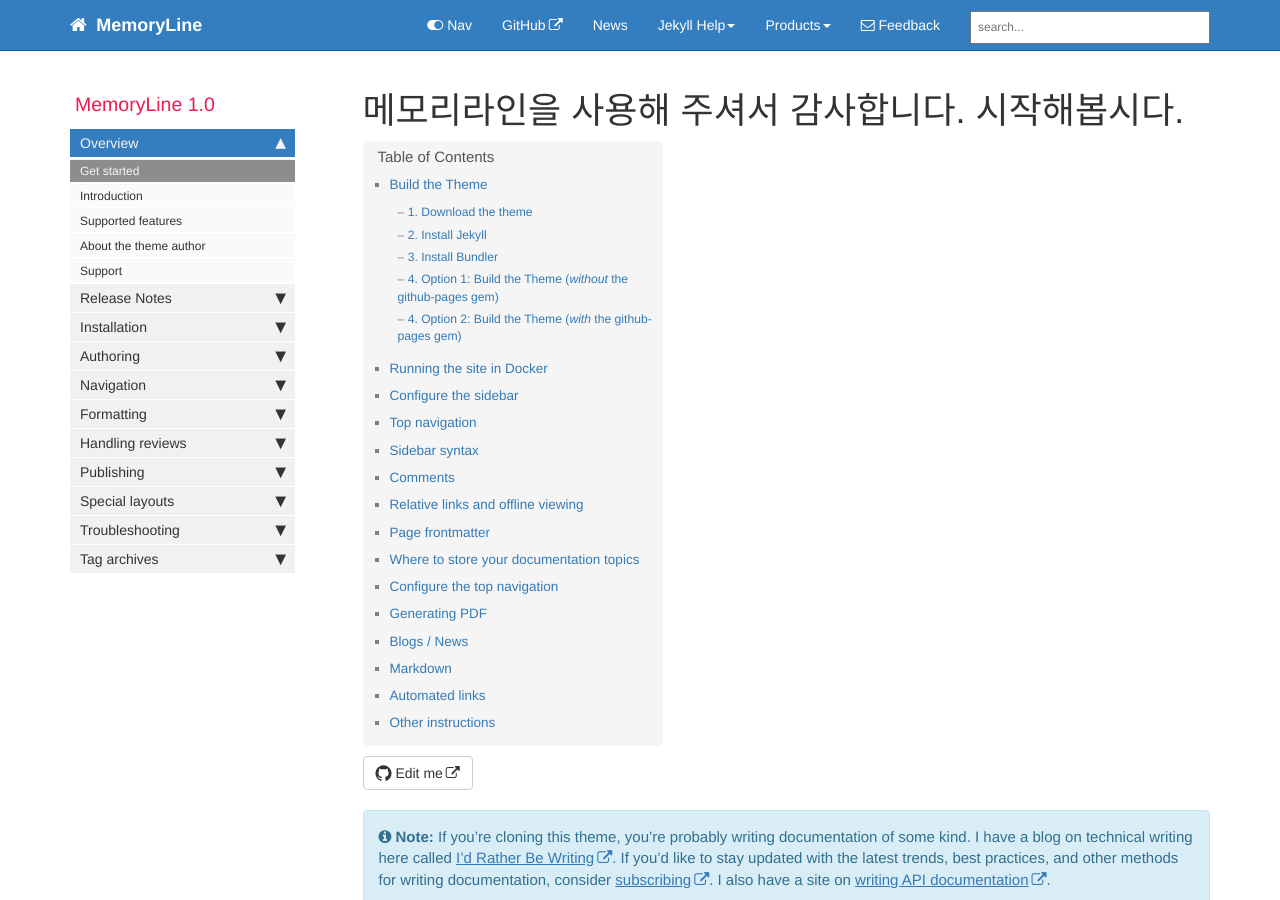
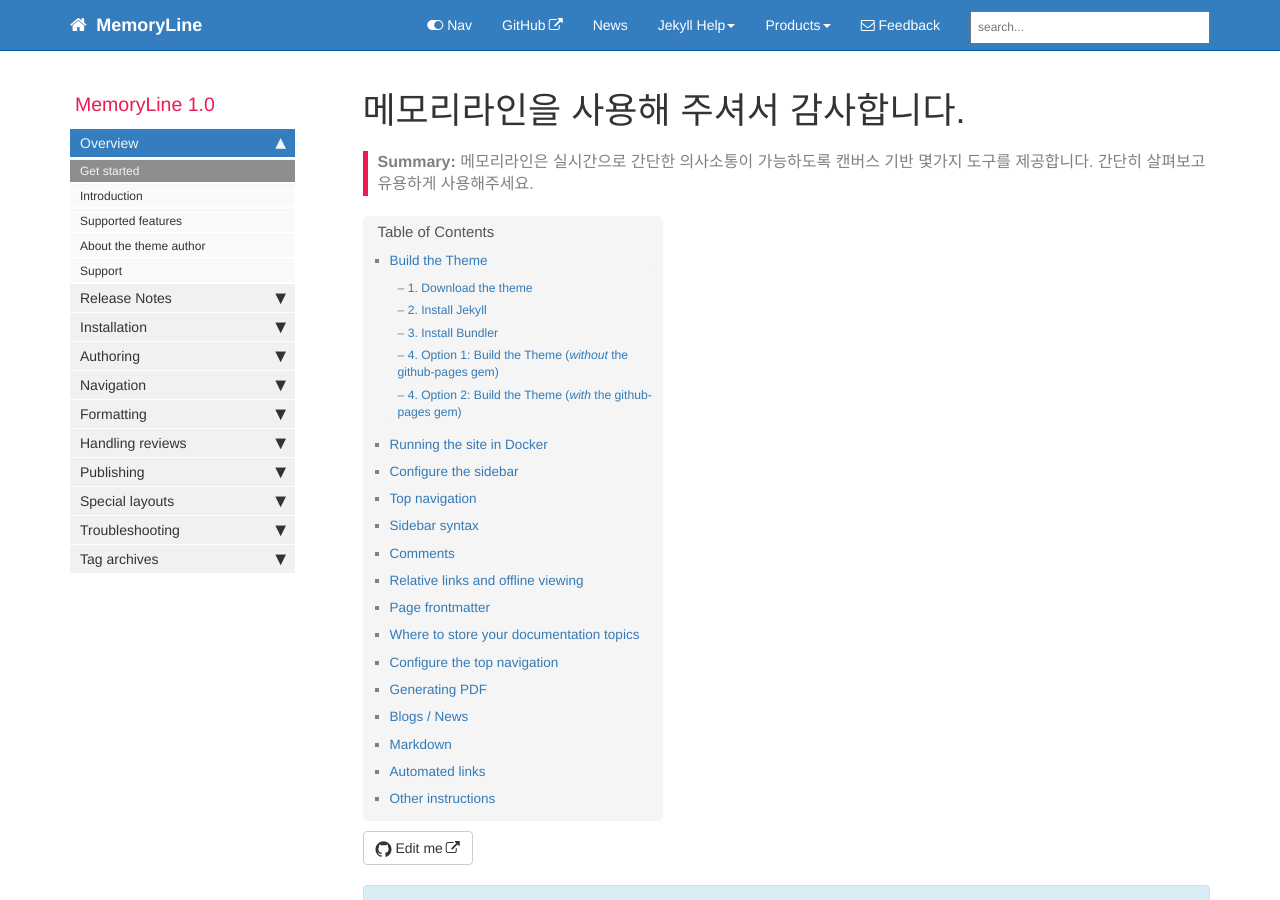
Before and after one commit to memoryLine/memoryLine.github.io, a Jekyll site: the page built from index.md, in a window 1280 px wide and 900 px high. Built offline with Jekyll 4.4.1, drawn with Linux system fonts in a browser that asks for light colours; comment, search, counter and statistics services are not loaded.

Commit message:
index test

```diff
--- a/index.md
+++ b/index.md
@@ -1,10 +1,10 @@
 ---
-title: "메모리라인을 사용해 주셔서 감사합니다. 시작해봅시다."
+title: "메모리라인을 사용해 주셔서 감사합니다."
 keywords: sample homepage
 tags: [getting_started]
 sidebar: mydoc_sidebar
 permalink: index.html
-메모리라인은?: 메모리라인은 실시간으로 간단한 의사소통이 가능하도록 만들어졌습니다. 간단히 살펴보고 유용하게 사용해주세요.
+summary: 메모리라인은 실시간으로 간단한 의사소통이 가능하도록 캔버스 기반 몇가지 도구를 제공합니다. 간단히 살펴보고 유용하게 사용해주세요.
 ---
 
 {% include note.html content="If you're cloning this theme, you're probably writing documentation of some kind. I have a blog on technical writing here called <a alt='technical writing blog' href='http://idratherbewriting.com'>I'd Rather Be Writing</a>. If you'd like to stay updated with the latest trends, best practices, and other methods for writing documentation, consider <a href='https://tinyletter.com/tomjoht'>subscribing</a>. I also have a site on <a href='http://idratherbewriting.com/learnapidoc'>writing API documentation</a>." %}
```
